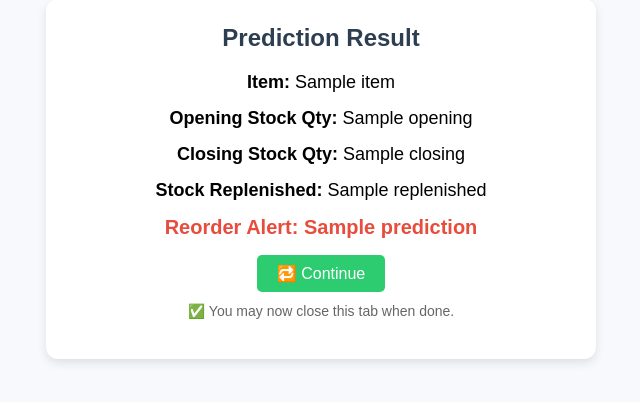
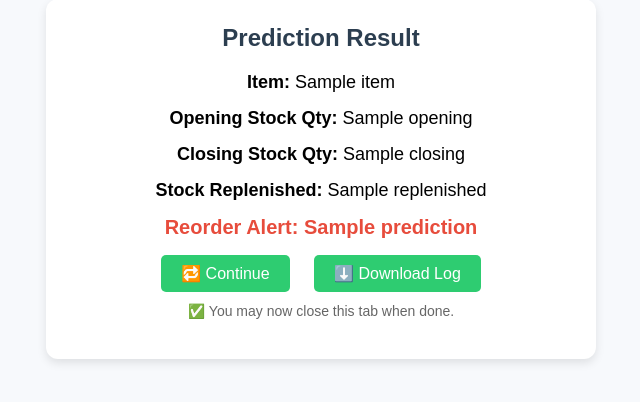
Before and after one commit to YETUNDE-63/flask-reorder-alert, a Flask app: template templates/result.html in a window 1280 px wide. Shown: the part 84-486 px from the top of the page, without its empty margins (319-959 px from the left). Run offline with Flask 3, Linux system fonts and the light colour scheme; the template is opened without the code that fills it: most values are stand-ins (such as "Sample title", 1, 10 or a date in 2020); parts of the project's set-up code (start-up, migrations or seed data) failed here and were passed over.

Commit message:
Add Download Log button to result page

```diff
--- a/templates/result.html
+++ b/templates/result.html
@@ -100,7 +100,9 @@
     </p>
 
     <div class="button-group">
-        <a href="/">🔁 Continue</a>
+  <a href="/">🔁 Continue</a>
+  <!-- New download‐log link -->
+  <a href="{{ url_for('download_log') }}">⬇️ Download Log</a>
     </div>
 
     <p class="note">✅ You may now close this tab when done.</p>
```
